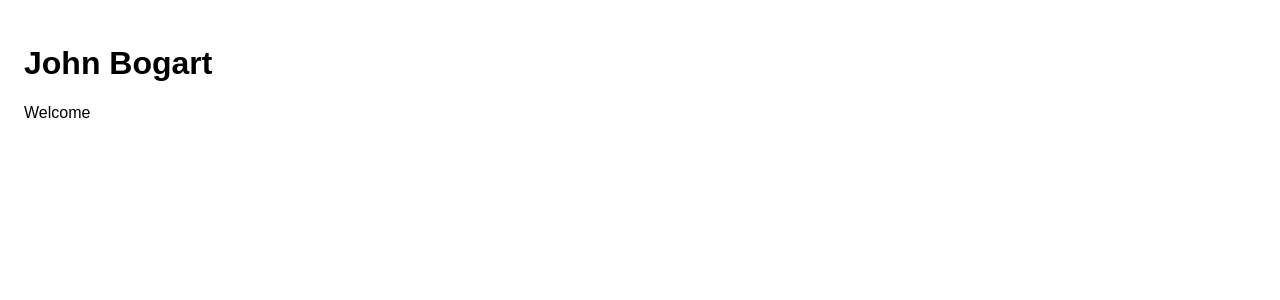
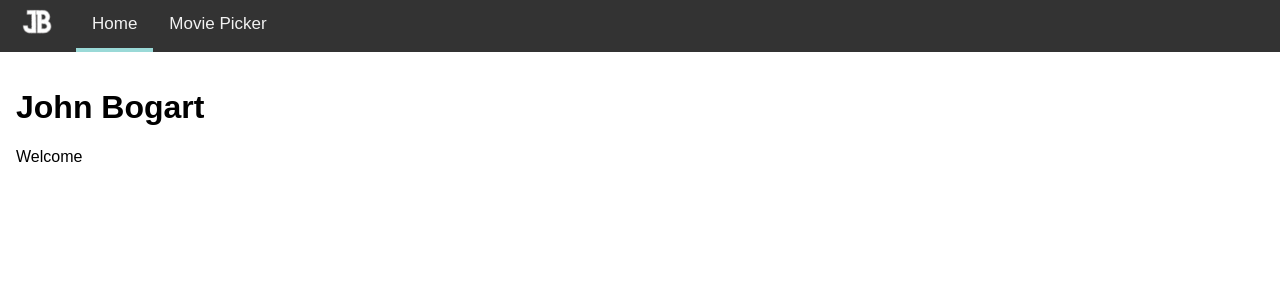
Before and after one commit to JBogart91/cheesesteak, a Nuxt app: page / in a window 1280 px wide. Shown: the top 300 px of the page. Built offline with nearby package versions, Linux system fonts and the light colour scheme.

Commit message:
Nav component

```diff
--- a/src/assets/styles/main.scss
+++ b/src/assets/styles/main.scss
@@ -1,3 +1,4 @@
 body {
   font-family: 'Microsoft Sans Serif', sans-serif;
+  margin: 0;
 }
--- /dev/null
+++ b/src/components/nav.vue
@@ -0,0 +1,66 @@
+<template>
+  <nav class="nav">
+    <img id="logo-icon" src="../assets/img/cheesesteaklogo.png" alt="cheesesteak" class="icon img">
+    <div v-for="item in items" :key="item.href">
+      <nuxt-link :to="item.href" :class="getClass(item)">{{ item.label }}</nuxt-link>
+    </div>
+  </nav>
+</template>
+
+<script>
+export default {
+  props: {
+    items: Array
+  },
+  methods: {
+    getClass (item) {
+      const itemPath = this.normalisePath(item.href)
+      const currentPath = this.normalisePath(this.$route.path)
+      const isActive = itemPath === currentPath
+      return ['nav-item', isActive && 'active']
+    },
+    normalisePath (path) {
+      return `/${path.split('/').filter(i => i).join('/')}`
+    }
+  }
+}
+</script>
+
+ <style scoped>
+  .nav {
+    background-color: #333;
+    overflow: hidden;
+  }
+
+  .icon {
+    margin: 0;
+    height: 48px;
+    width: 48px;
+  }
+
+  .img {
+    float: left;
+    display: block;
+    margin-left: 14px;
+    margin-right: 14px;
+  }
+
+  .nav .nav-item {
+    float: left;
+    display: block;
+    color: #f2f2f2;
+    text-align: center;
+    padding: 14px 16px;
+    text-decoration: none;
+    font-size: 17px;
+  }
+
+  .nav .nav-item:hover {
+    background-color: #ddd;
+    color: black;
+  }
+
+  .nav .nav-item.active {
+    border-bottom: 4px solid #9ad9d7;
+  }
+ </style>
--- a/src/layouts/default.vue
+++ b/src/layouts/default.vue
@@ -1,5 +1,6 @@
 <template>
   <div>
+    <nav-bar :items="links"></nav-bar>
     <main>
       <nuxt></nuxt>
     </main>
@@ -7,7 +8,21 @@
 </template>
 
 <script>
-export default {}
+import navBar from '../components/nav.vue'
+
+export default {
+  data () {
+    return {
+      links: [
+        { href: '/', label: 'Home'},
+        { href: '/movies', label: 'Movie Picker'}
+      ]
+    }
+  },
+  components: {
+    navBar
+  }
+}
 </script>
 
 <style lang="scss" scoped>
```
Also changed, not shown: src/assets/img/cheesesteaklogo.png (added).
